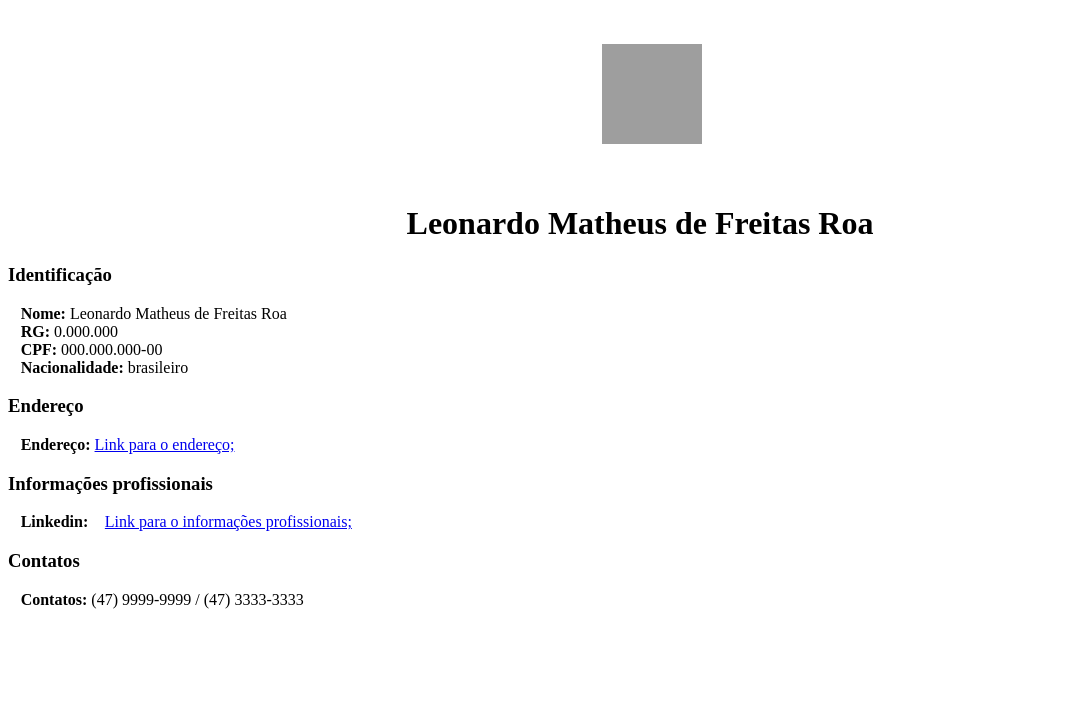
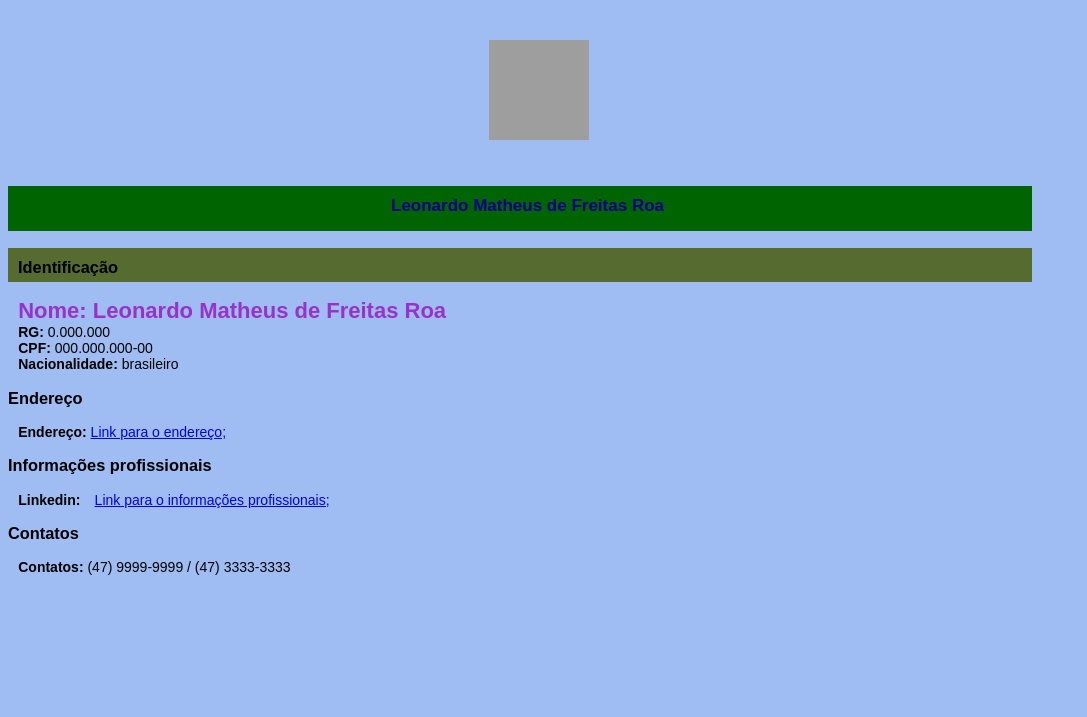
Before and after one commit to Leomatheu/RepositorioHTML, a plain HTML site: page index.html in a window 1280 px wide. Shown: the top 717 px of the page, without its empty margins (0-1087 px from the left). Drawn offline with Linux system fonts and the light colour scheme; grey boxes are pictures that could not be loaded.

Commit message:
commit css+html

```diff
--- /dev/null
+++ b/estilo.css
@@ -0,0 +1,31 @@
+body{
+    font-family: Arial, Helvetica, sans-serif;
+    font-size: 14px;
+    background-color: rgb(159, 189, 243);
+    width: 80vw;
+    height: 30vh;
+}
+h1 {
+    color: darkblue;
+}
+
+.destaque{
+    background-color: darkgreen;
+    font-size: 17px;
+    padding-left: 20px;
+    padding-top: 10px;
+    padding-right: 5px;
+    padding-bottom: 15px;
+}
+
+#text{
+    background-color: darkolivegreen;
+    font-weight: bold;
+    padding: 10px 20px 5px 10px;
+}
+
+label.center {
+    font-size: 22px;
+    color: darkorchid;
+    font-weight: bolder;
+}
--- a/index.html
+++ b/index.html
@@ -9,13 +9,14 @@
         height="100"
         alt="Logo empresa"/><br><br><br>
 
-        <h1 style="text-align: center;">Leonardo Matheus de Freitas Roa</h1>
+        <h1 style="text-align: center;" class="destaque">Leonardo Matheus de Freitas Roa</h1>
         <meta charset="UTF-8"/>
+        <link rel="stylesheet" type="text/css" href="estilo.css"/>
    </head>
 
    <body>
-        <h3>Identificação</h3>
-        <label for="nome" style="margin-left: 1%;"><b>Nome: </b> Leonardo Matheus de Freitas Roa</label>
+        <h3 id="text">Identificação</h3>
+        <label for="nome" style="margin-left: 1%;" class="center"><b>Nome: </b> Leonardo Matheus de Freitas Roa</label>
         <br>
         <label for="documentosRG" style="margin-left: 1%;"><b>RG: </b> 0.000.000</label>
         <br>
```
